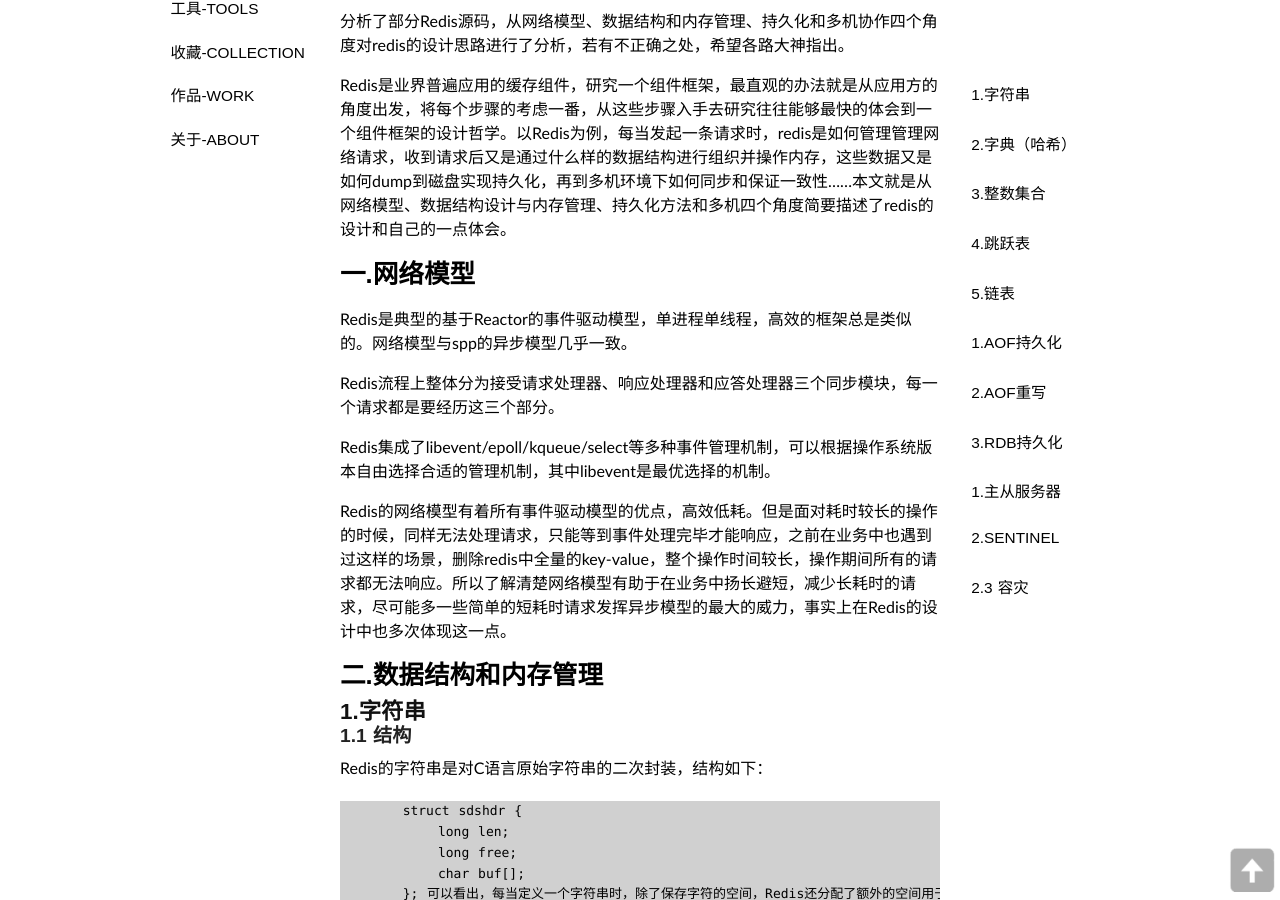
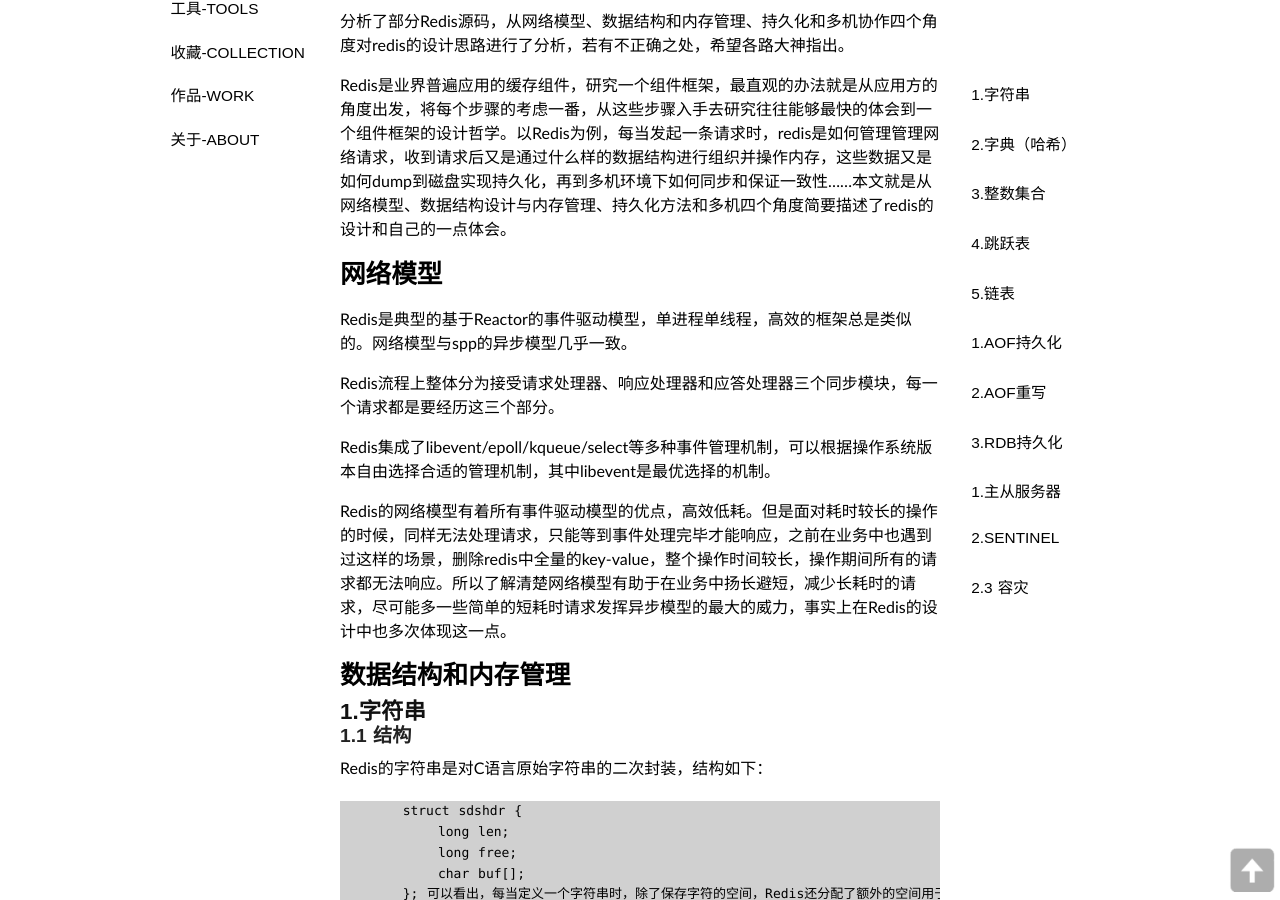
Before and after one commit to lizhihao/lizhihao.github.io, a Jekyll site: the page built from _posts/2018-08-01-redis-design-summary.md, in a window 1280 px wide and 900 px high, scrolled down 214 px. Built offline with Jekyll 4.4.1, drawn with Linux system fonts in a browser that asks for light colours; some web fonts are replaced; comment, search, counter and statistics services are not loaded; some of the changed text lies outside the part shown.

Commit message:
add post

```diff
--- a/_posts/2018-08-01-redis-design-summary.md
+++ b/_posts/2018-08-01-redis-design-summary.md
@@ -19,7 +19,8 @@
 
 Redis是业界普遍应用的缓存组件，研究一个组件框架，最直观的办法就是从应用方的角度出发，将每个步骤的考虑一番，从这些步骤入手去研究往往能够最快的体会到一个组件框架的设计哲学。以Redis为例，每当发起一条请求时，redis是如何管理管理网络请求，收到请求后又是通过什么样的数据结构进行组织并操作内存，这些数据又是如何dump到磁盘实现持久化，再到多机环境下如何同步和保证一致性……本文就是从网络模型、数据结构设计与内存管理、持久化方法和多机四个角度简要描述了redis的设计和自己的一点体会。
 
-# 一.网络模型 #
+# 网络模型 #
+
 Redis是典型的基于Reactor的事件驱动模型，单进程单线程，高效的框架总是类似的。网络模型与spp的异步模型几乎一致。
 
 Redis流程上整体分为接受请求处理器、响应处理器和应答处理器三个同步模块，每一个请求都是要经历这三个部分。
@@ -28,7 +29,8 @@
 
 Redis的网络模型有着所有事件驱动模型的优点，高效低耗。但是面对耗时较长的操作的时候，同样无法处理请求，只能等到事件处理完毕才能响应，之前在业务中也遇到过这样的场景，删除redis中全量的key-value，整个操作时间较长，操作期间所有的请求都无法响应。所以了解清楚网络模型有助于在业务中扬长避短，减少长耗时的请求，尽可能多一些简单的短耗时请求发挥异步模型的最大的威力，事实上在Redis的设计中也多次体现这一点。
 
-# 二.数据结构和内存管理 #
+# 数据结构和内存管理 #
+
 ## 1.字符串
 ### 1.1 结构
 Redis的字符串是对C语言原始字符串的二次封装，结构如下：
@@ -110,6 +113,7 @@
 简而言之，RDB的过程其实是比较简单的，满足条件后直接去写RDB文件就结束了。
 
 # 四.多机和集群 #
+
 ## 1.主从服务器
 避免单点是所有服务的通用问题，Redis也不例外。解决单点就要有备机，有备机就要解决固有的数据同步问题。
 
```
Also changed, not shown: other parts of _posts/2018-08-01-redis-design-summary.md (+2 -1 lines).
